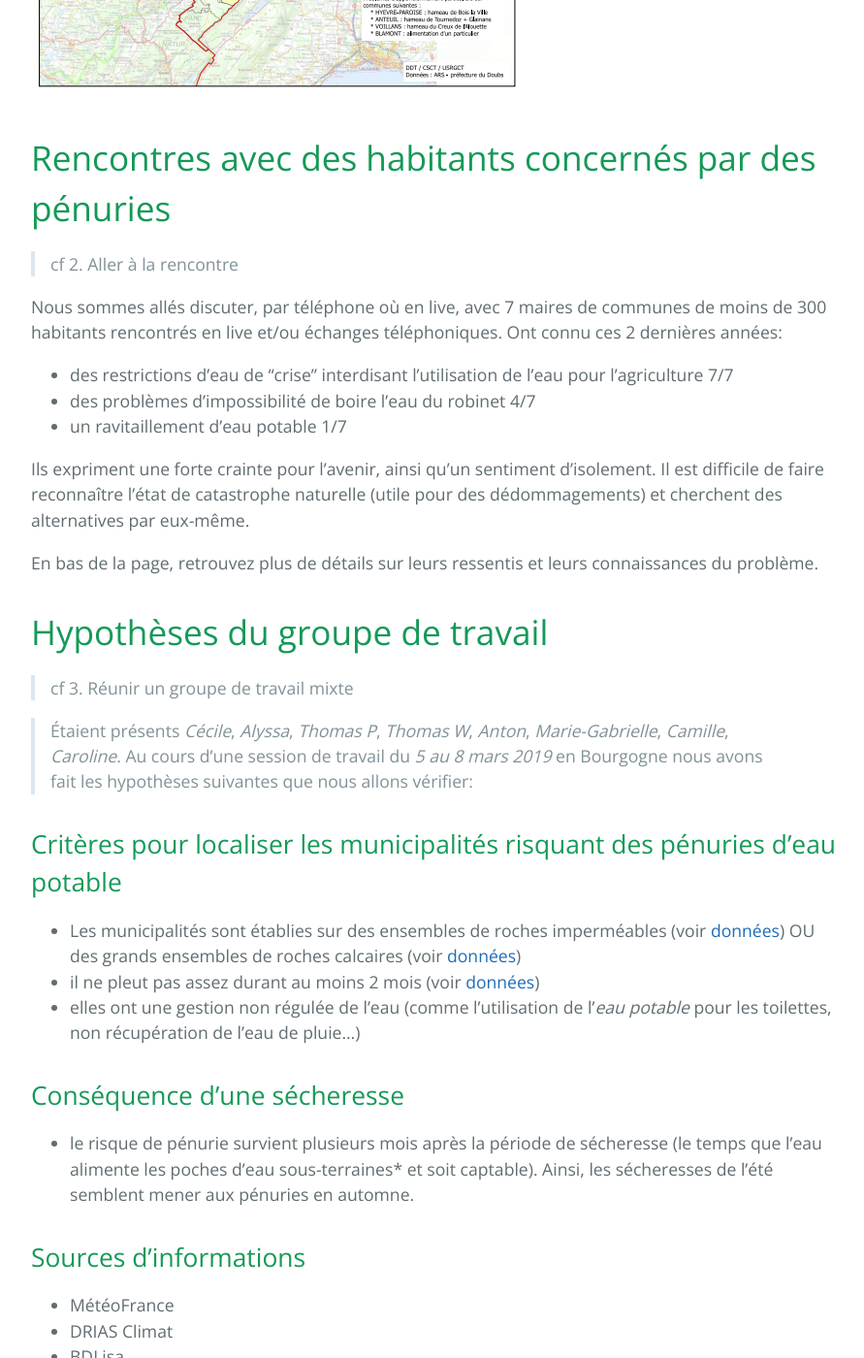
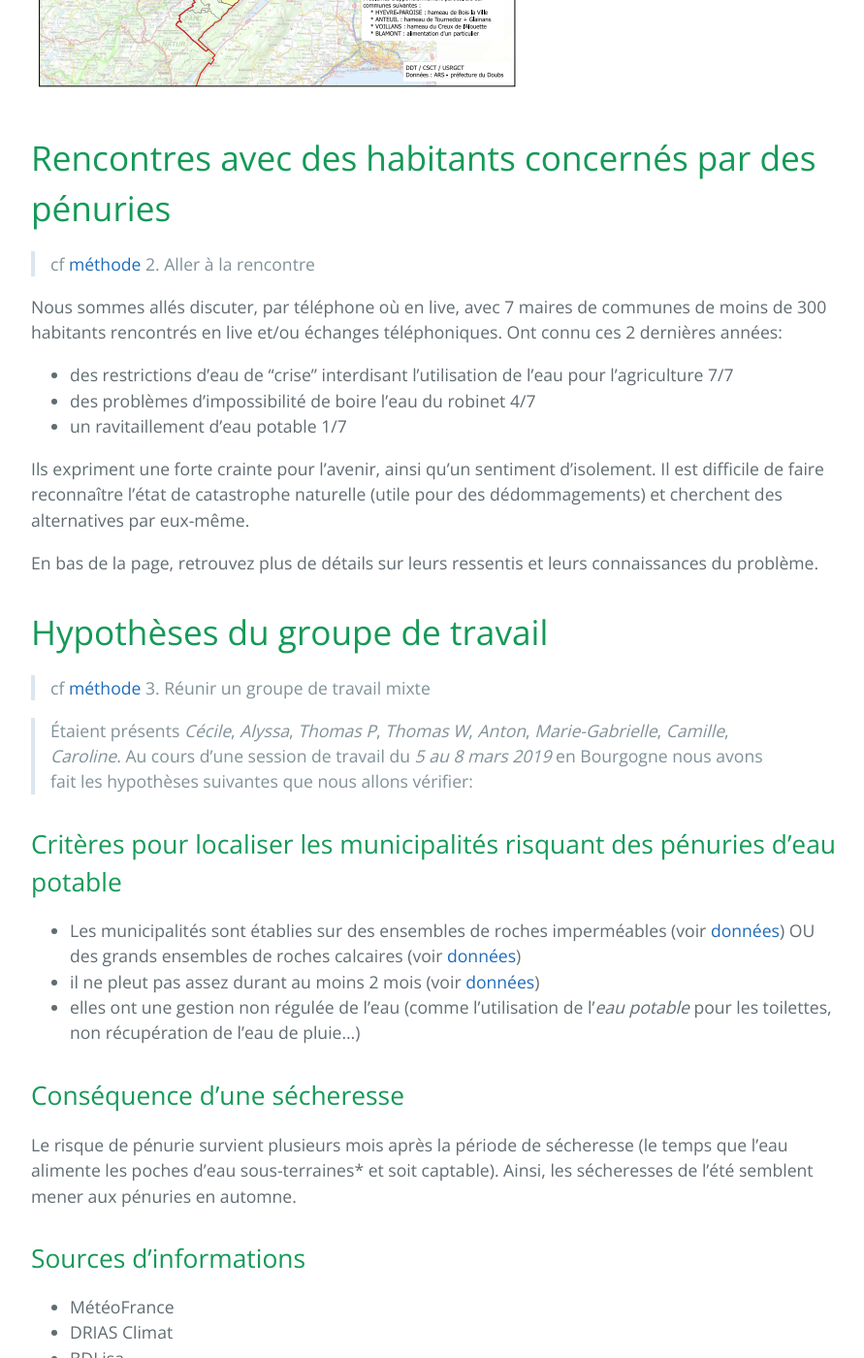
Before and after one commit to secheresses/Ancien-site, a Jekyll site: the page built from pages/risques-penurie-eau.md, in a window 1280 px wide and 1400 px high, scrolled down 1473 px. Shown: the whole window at 97% size, without its empty margins (192-1083 px from the left). Built offline with Jekyll 4.4.1, drawn with Linux system fonts in a browser that asks for light colours; some of the changed text lies outside the part shown.

Commit message:
encore commit

```diff
--- a/pages/risques-penurie-eau.md
+++ b/pages/risques-penurie-eau.md
@@ -9,7 +9,7 @@ Nous sommes à l'étape "Comprendre" de notre [méthode d'investigation](../meth
 >*Camille* a obtenu l'accord d'un *climatologue du GIEC* pour répondre à nos questions. *Thomas W* part se former dans le Jura avec un docteur en hydrogéologie le 8 et 9 avril 2019.
 
 # Des pénuries d'eau potable ?
-> cf 1. Choisir une problématique
+> cf [méthode](../methode) 1. Choisir une problématique
 
 En explorant les cartes climatiques, *Thomas W* a eu un doûte sur notre sécurité en eau potable. La carte des ravitaillements par citerne en eau potable des municipalités du *Doubs* (qui est habituellement perçue comme une zone avec des pluies importantes) l'a ensuite frappé :
 
@@ -18,7 +18,7 @@ Plus de 10% des communes du territoire du *Doubs* (massif du *Jura*) ont vécu d
 ![Pénuries dans le Doubs](../pages/images/cartepenuries.png)
 
 # Rencontres avec des habitants concernés par des pénuries
-> cf 2. Aller à la rencontre
+> cf [méthode](../methode) 2. Aller à la rencontre
 
 Nous sommes allés discuter, par téléphone où en live, avec 7 maires de communes de moins de 300 habitants rencontrés en live et/ou échanges téléphoniques. Ont connu ces 2 dernières années:
 
@@ -31,7 +31,7 @@ Ils expriment une forte crainte pour l'avenir, ainsi qu'un sentiment d'isolement
 En bas de la page, retrouvez plus de détails sur leurs ressentis et leurs connaissances du problème.
 
 # Hypothèses du groupe de travail
-> cf 3. Réunir un groupe de travail mixte
+> cf [méthode](../methode) 3. Réunir un groupe de travail mixte
 
 >Étaient présents *Cécile*, *Alyssa*, *Thomas P*, *Thomas W*, *Anton*, *Marie-Gabrielle*, *Camille*, *Caroline*.
 Au cours d'une session de travail du *5 au 8 mars 2019* en Bourgogne nous avons fait les hypothèses suivantes que nous allons vérifier:
@@ -44,7 +44,7 @@ Au cours d'une session de travail du *5 au 8 mars 2019* en Bourgogne nous avons
 
 ## Conséquence d'une sécheresse
 
-* le risque de pénurie survient plusieurs mois après la période de sécheresse (le temps que l'eau alimente les poches d'eau sous-terraines* et soit captable). Ainsi, les sécheresses de l'été semblent mener aux pénuries en automne.
+Le risque de pénurie survient plusieurs mois après la période de sécheresse (le temps que l'eau alimente les poches d'eau sous-terraines* et soit captable). Ainsi, les sécheresses de l'été semblent mener aux pénuries en automne.
 
 ## Sources d'informations
 
@@ -59,16 +59,17 @@ Au cours d'une session de travail du *5 au 8 mars 2019* en Bourgogne nous avons
 * Comment se forment les *sources* sur les zones ayant des roches imperméables ?
 * Quelle différence d'influence entre des *précipitations intenses* et des *précipitations régulières* ?
 
-Tant que *Chantal* (la belle-mère d'Alyssa qui se trouve archinule en sciences) ne comprendra pas les réponses données par les *experts*, on continuera à poser des questions ;)
+>Tant que *Chantal* (la belle-mère d'Alyssa qui se trouve archinule en sciences) ne comprendra pas les réponses données par les *experts*, on continuera à poser des questions ;)
 
 
 # Entretiens avec les populations concernées
----
+
 Les entretiens ont été réalisés *par Thomas W* avec 7 maires des quatres coins de la France métropolitaine. Leurs communes ont subi des dommages dûs au changement climatique (surtout les agriculteurs). Un seul des 7 a connu une pénurie d'eau potable. Les autres ont des problèmes dû à la sécheresse.
 
 ## Craintes et moyens d'information
 
-"On craint les catastrophes naturelles qui vont nous tomber dessus dans l’avenir. Quand on voit le manque d’eau qu’on a déjà : cette année 2 mois sans pluie, ça nous inquiète" **7/7 partagent cette crainte**
+"On craint les catastrophes naturelles qui vont nous tomber dessus dans l’avenir. Quand on voit le manque d’eau qu’on a déjà : cette année 2 mois sans pluie, ça nous inquiète"
+>**7/7 partagent cette crainte**
 
 *Vers qui se tournent-t-ils ? :*
 La plupart sont en attente de réponses des pouvoirs publics  :
@@ -82,7 +83,8 @@ Ils attendent d'être avertis des évolutions de ressource en eau potable par
 
 ## Dédommagements, reconnaissance de l'état de calamité climatique
 
-Les mécanismes d'assurances pour les agriculteurs ne fonctionnent que lorsque les états de **calamité climatique** ou de **catastrophe naturelles** sont reconnus. C'est aux maires de fournir les preuves. Il est urgent pour eux d'alerter les pouvoirs publics, mais l'attente de leur réponse créé un fort stress. **5/7 énoncent cette problématique**
+Les mécanismes d'assurances pour les agriculteurs ne fonctionnent que lorsque les états de **calamité climatique** ou de **catastrophe naturelles** sont reconnus. C'est aux maires de fournir les preuves. Il est urgent pour eux d'alerter les pouvoirs publics, mais l'attente de leur réponse créé un fort stress.
+>**5/7 énoncent cette problématique**
 
 *Comment alertent-ils de dégâts climatique ?*
 * les agriculteurs sont souvent les premiers à alterter la mairie pour la reconnaissance de l’état de catastrophe naturelle 5/7.
@@ -94,4 +96,5 @@ Les mécanismes d'assurances pour les agriculteurs ne fonctionnent que lorsque l
 * Problématiques aux bâtiments municipaux et aux particuliers. Fissures et dégradations ont été remboursées en partie minime par les assureurs suite à la reconnaissance de l’état de catastrophe naturelle.
 
 ## Isolement ou solidarité ?
-Crainte de se retrouver "isolés" **4/4**
+Crainte de se retrouver "isolés"
+>**4/4**
```
